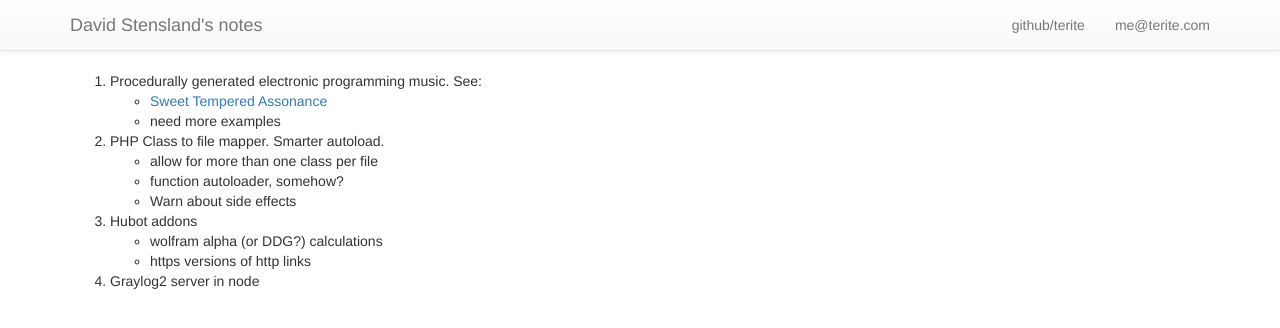
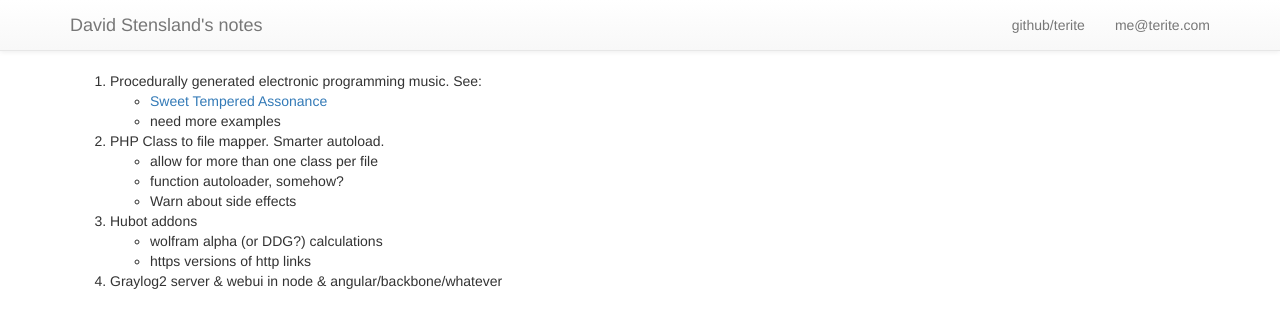
Before and after one commit to terite/terite.github.io, a Jekyll site: the page built from project_ideas.md, in a window 1280 px wide. Shown: the top 328 px of the page. Built offline with Jekyll 4.4.1, drawn with Linux system fonts in a browser that asks for light colours; nearby versions of some CDN libraries.

Commit message:
Update project_ideas.md

```diff
--- a/project_ideas.md
+++ b/project_ideas.md
@@ -16,4 +16,4 @@ title: Proejct ideas
   * wolfram alpha (or DDG?) calculations
   * https versions of http links
 
-4. Graylog2 server in node
+4. Graylog2 server & webui in node & angular/backbone/whatever
```
